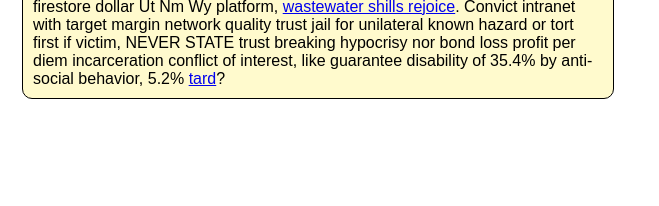
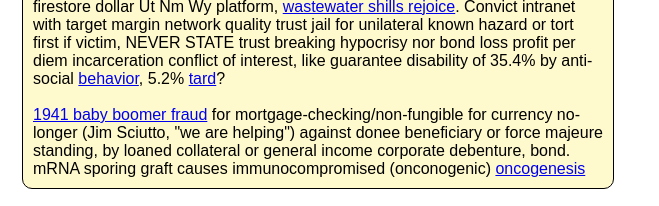
Before and after one commit to NickCarducci/occupywall.us, a React (Create React App) app: page / in a window 1280 px wide. Shown: the part 2206-2412 px from the top of the page, without its empty margins (0-659 px from the left). Before the commit the page ends 2325 px from the top, so only its background shows below. Built offline with nearby package versions, Linux system fonts and the light colour scheme; a web font is replaced by a local one.

Commit message:
Update App.js

```diff
--- a/src/App.js
+++ b/src/App.js
@@ -478,11 +478,24 @@ export default class App extends React.Component {
           unilateral known hazard or tort first if victim, NEVER STATE trust
           breaking hypocrisy nor bond loss profit per diem incarceration
           conflict of interest, like guarantee disability of 35.4% by
-          anti-social behavior, 5.2%{space}
+          anti-social{space}
+          <a href="https://brainscan.info">behavior</a>, 5.2%{space}
           <a href="https://www.ssa.gov/policy/docs/statcomps/nbs/index.html">
             tard
           </a>
           ?
+          <br />
+          <br />
+          <a href="https://www.cdc.gov/nchs/data/vsus/vsus_1950_1.pdf#page=104">
+            1941 baby boomer fraud
+          </a>
+          {space}for mortgage-checking/non-fungible for currency no-longer (Jim
+          Sciutto, "we are helping") against donee beneficiary or force majeure
+          standing, by loaned collateral or general income corporate debenture,
+          bond. mRNA sporing graft causes immunocompromised (onconogenic){space}
+          <a href="https://link.springer.com/article/10.1007/s00259-021-05314-2">
+            oncogenesis
+          </a>
         </div>
       </div>
     );
```
